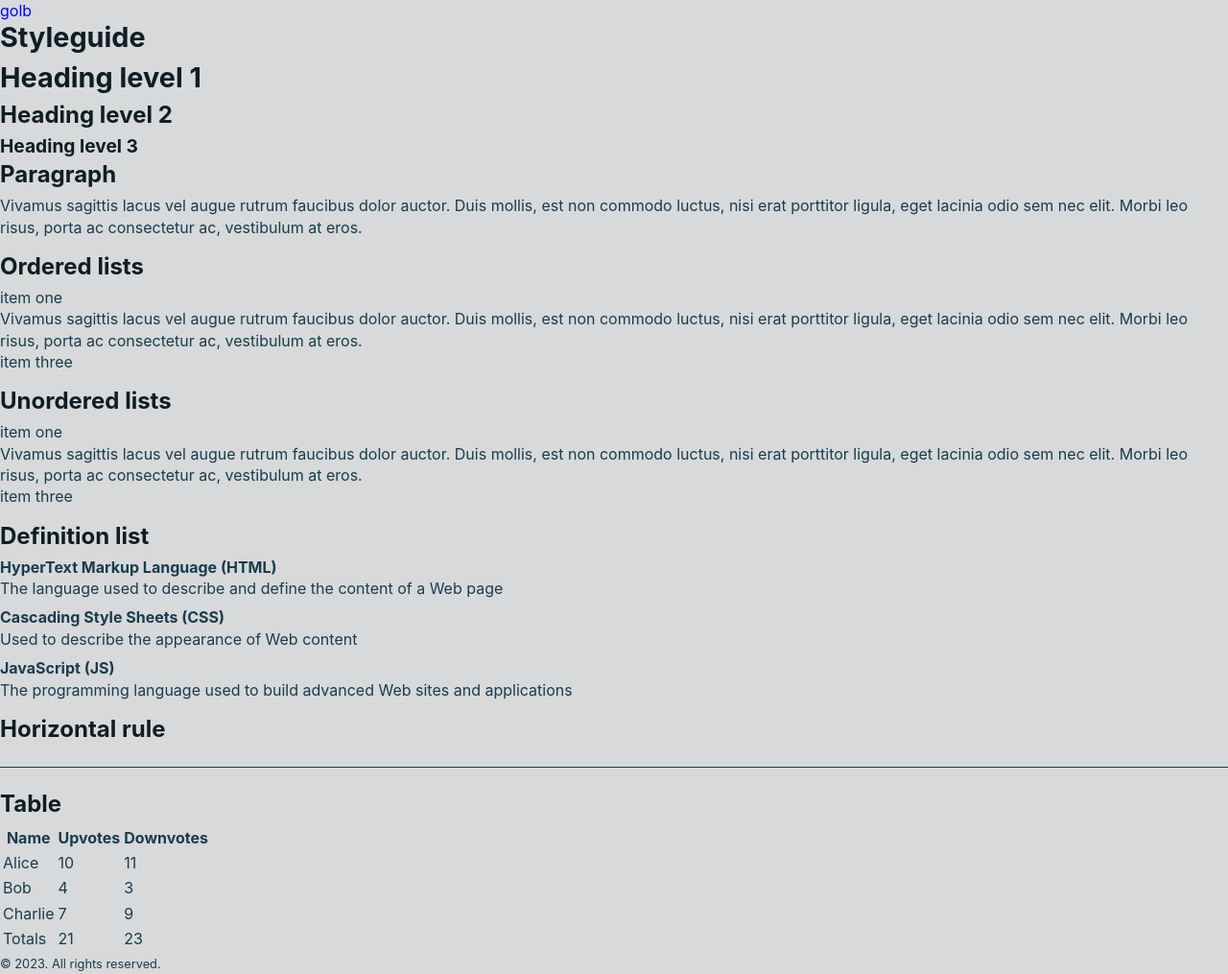
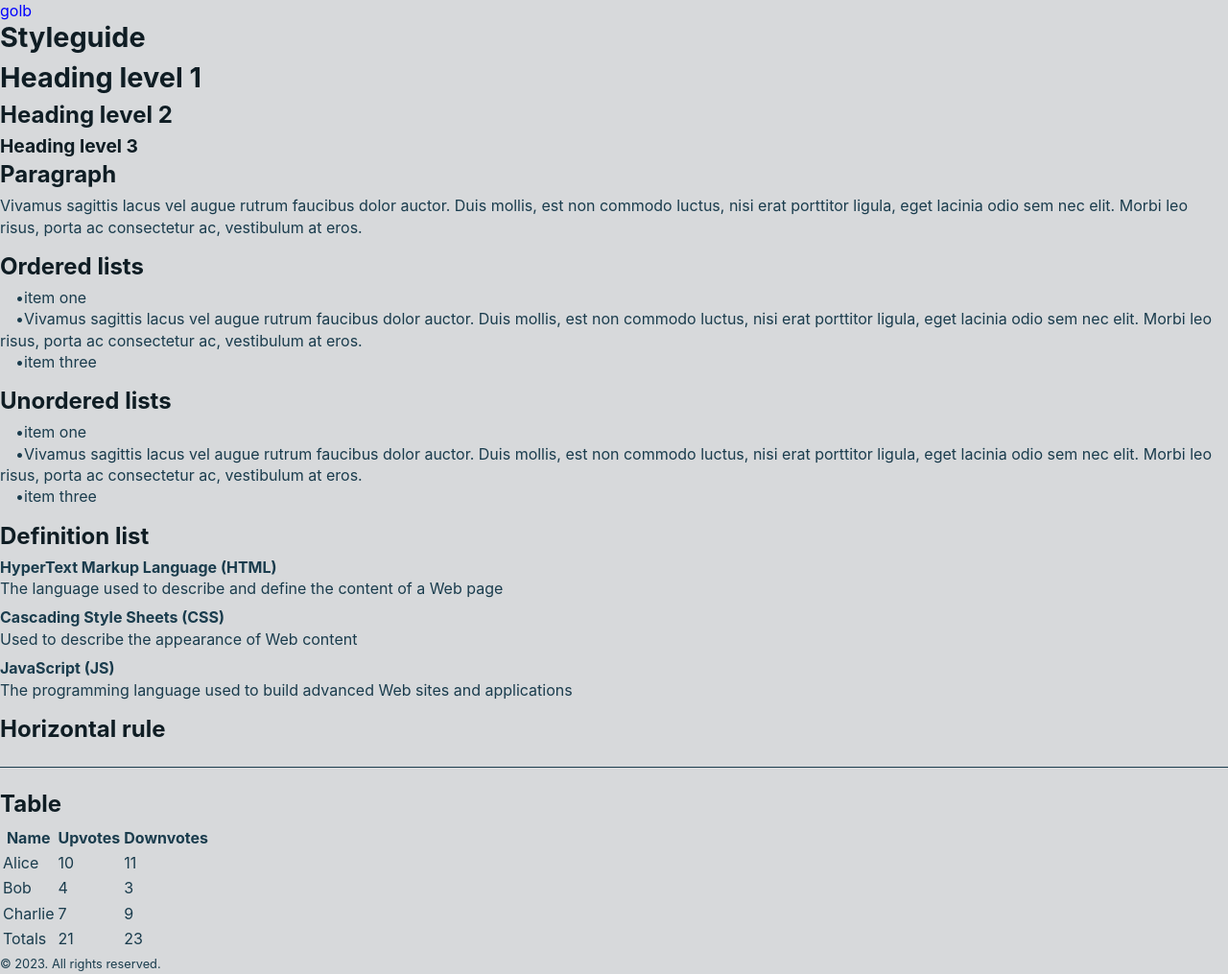
Before and after one commit to aflim/golb, a Jekyll site: the page built from styleguide.md, in a window 1280 px wide. Shown: the whole page at 96% size. Built offline with Jekyll 4.4.1, drawn with Linux system fonts in a browser that asks for light colours.

Commit message:
Update stylesheet.css

```diff
--- a/assets/stylesheet.css
+++ b/assets/stylesheet.css
@@ -167,14 +167,11 @@ ul, ol, dl {
   padding-inline-start: 0;
 }
 
-ul li,
-ol li {
-  list-style-position: outside;
-}
-
 ul li::before,
 ol li::before {
+  content: "•";
   padding-inline-start: 1em;
+  font-size: 1em;
 }
 
 dt {
```
